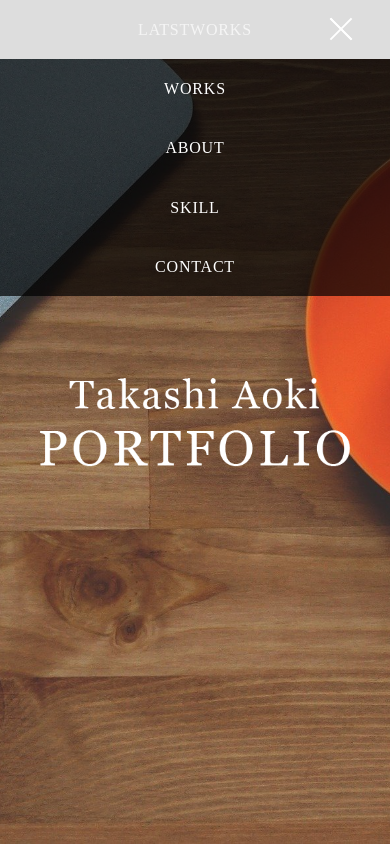
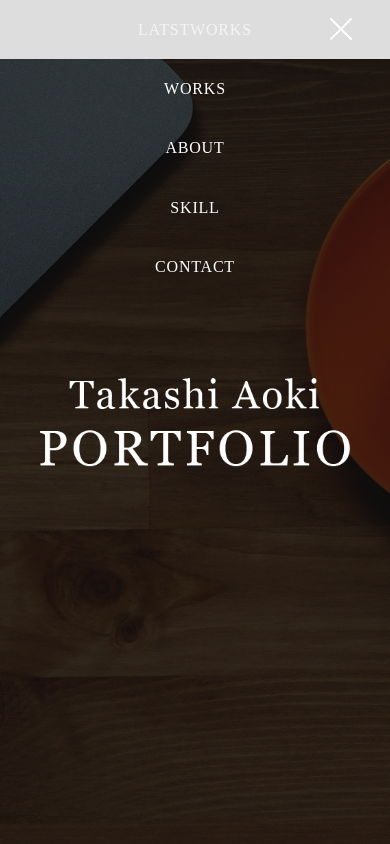
Before and after one commit to Tak-aok0802/Tak-aok0802, a plain HTML site: page index.html in a window 390 px wide. Both pictures are taken after a click on the element 350 px from the left and 42 px from the top of the page. Shown: the top 844 px of the page. Drawn offline with Linux system fonts and the light colour scheme.

Commit message:
Add files via upload

```diff
--- a/css/style.css
+++ b/css/style.css
@@ -83,7 +83,6 @@ li {
   top: 50%;
   left: 50%;
   transform: translate(-50%, -50%);
-  color: #fff;
   padding-left: 40px;
   padding-right: 40px;
   width: 100%;
@@ -101,7 +100,7 @@ li {
   #header .hamburger {
     display: block;
     position: absolute;
-    z-index: 3;
+    z-index: 1;
     right: 10px;
     top: 12px;
     width: 60px;
@@ -151,14 +150,14 @@ li {
   #header nav.globalMenuSp {
     display: block;
     /* position: fixed; */
-    z-index : 2;
+    z-index : 100;
     top  : 0;
     left : 0;
     color: #fff;
     background: rgba(0,0,0,0.7);
     text-align: center;
     width: 100%;
-    /* height: 100vh; */
+    height: 100vh;
     opacity: 0;
     transition: opacity .6s ease, visibility .6s ease;
   }
@@ -190,9 +189,7 @@ li {
   #header nav.globalMenuSp.active {
   opacity: 100;
 
-}
-
-
+  }
 }
 
 /*--------------------------------
```
